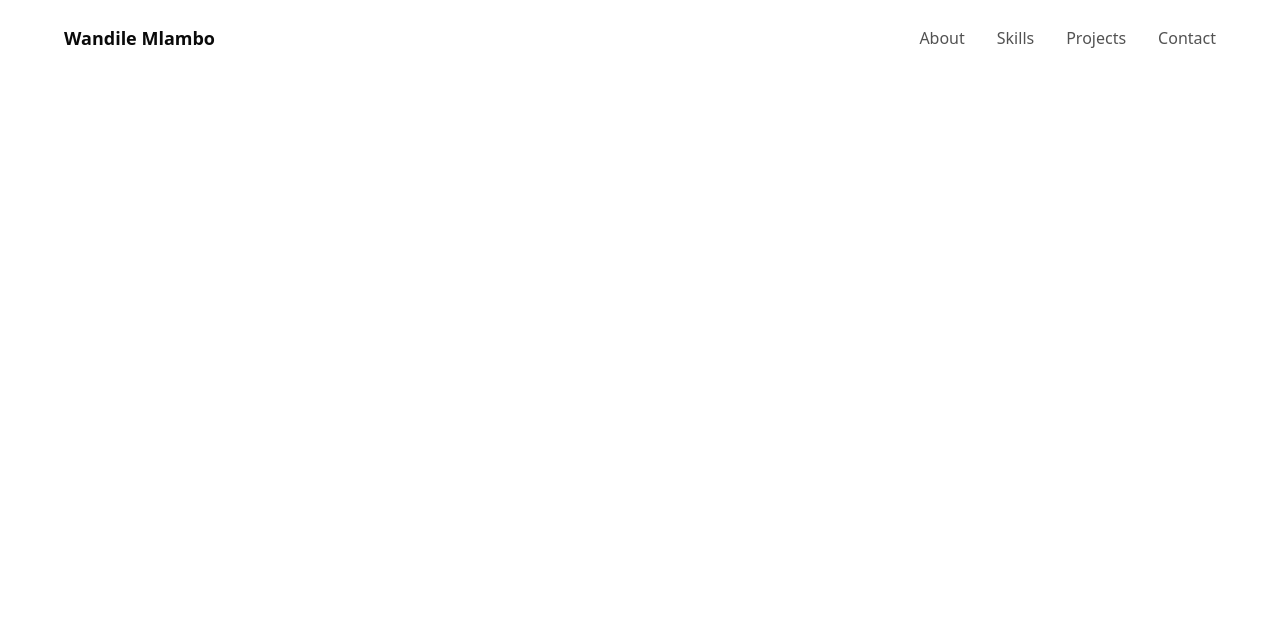
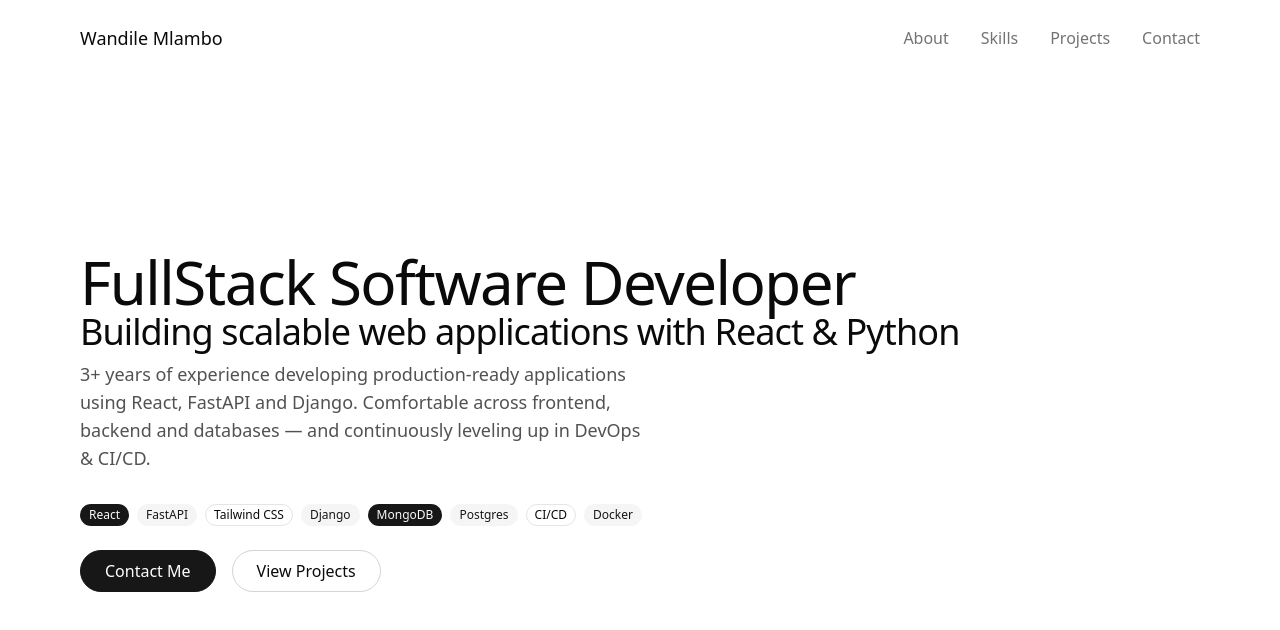
Before and after one commit to mlambow/fullstack_portfolio, a Next.js app: page / in a window 1280 px wide. Shown: the top 630 px of the page. Built offline with nearby package versions, Linux system fonts and the light colour scheme.

Commit message:
Implement hero section

```diff
--- a/app/globals.css
+++ b/app/globals.css
@@ -123,3 +123,11 @@
     @apply bg-background text-foreground;
   }
 }
+
+html {
+  scroll-behavior: smooth;
+}
+
+section {
+  scroll-margin-top: 6rem;
+}
--- a/app/layout.tsx
+++ b/app/layout.tsx
@@ -1,10 +1,11 @@
 import type { Metadata } from "next";
 import { Geist, Geist_Mono } from "next/font/google";
 import "./globals.css";
+import { Header } from "@/components/Header";
 
 const geistSans = Geist({
-    variable: "--font-geist-sans",
-    subsets: ["latin"],
+  variable: "--font-geist-sans",
+  subsets: ["latin"],
 });
 
 const geistMono = Geist_Mono({
@@ -27,7 +28,10 @@ export default function RootLayout({
       <body
         className={`${geistSans.variable} ${geistMono.variable} antialiased`}
       >
-        {children}
+        <Header />
+        <main className="max-w-6xl mx-auto">
+          {children}
+        </main>
       </body>
     </html>
   );
--- a/app/page.tsx
+++ b/app/page.tsx
@@ -1,9 +1,9 @@
-import {Header} from "@/components/Header";
+import { Hero } from "@/components/Hero";
 
 export default function Home() {
   return (
-    <main className='mx-auto'>
-      <Header />
+    <main className=''>
+      <Hero />
     </main>
   );
 }
--- a/components/Header.tsx
+++ b/components/Header.tsx
@@ -1,28 +1,36 @@
 'use client'
 
-import { cn } from "@/lib/utils";
-import Link from "next/link";
-import { usePathname } from "next/navigation";
+import { cn } from "@/lib/utils"
+import Link from "next/link"
+import { useActiveSection } from "@/lib/hooks/useActiveSession"
 
 const links = [
-    { label: 'About', href: '/#about'},
-    { label: 'Skills', href: '/#skills'},
-    { label: 'Projects', href: '/#projects'},
-    { label: 'Contact', href: '/#contact'}
+  { label: "About", href: "#about", id: "about" },
+  { label: "Skills", href: "#skills", id: "skills" },
+  { label: "Projects", href: "#projects", id: "projects" },
+  { label: "Contact", href: "#contact", id: "contact" },
 ]
 
 export const Header = () => {
-    const pathname = usePathname()
+  const activeSection = useActiveSection()
+
   return (
-        <header className='w-full py-6 mb-10 z-10 fixed'>
-            <div className='max-w-6xl mx-auto flex items-center justify-between'>
-                <Link href='/' className='text-lg font-semibold'>Wandile Mlambo</Link>
-                <nav className='hidden md:flex space-x-8 text-base text-neutral-600'>
-                    {links.map(({label, href}) => (
+    <header className="sticky top-0 z-50 w-full bg-white/80 backdrop-blur">
+      <div className="max-w-6xl mx-auto flex items-center justify-between py-6 px-4">
+        <Link href="/" className="text-lg font-thin">
+          Wandile Mlambo
+        </Link>
+
+        <nav className="hidden md:flex space-x-8 text-base">
+          {links.map(({ label, href, id }) => (
             <Link
-                            key={label}
+              key={id}
               href={href}
-                            className={cn(pathname === href && `font-semibold`)}
+              className={cn(
+                "text-neutral-500 transition-colors font-thin",
+                activeSection === id &&
+                  "text-neutral-900 font-semibold"
+              )}
             >
               {label}
             </Link>
--- /dev/null
+++ b/components/Hero.tsx
@@ -0,0 +1,48 @@
+import Link from "next/link"
+import { Badge } from "./ui/badge"
+
+export const Hero = () => {
+  return (
+    <section id="home" className="pt-32">
+        <div className="max-w-6xl mx-auto px-4 grid grid-cols-1 gap-16 items-center overflow-auto md:mt-12">
+
+            <div>
+                <h2 className="text-3xl md:text-5xl lg:text-6xl font-light tracking-tight">
+                    FullStack Software Developer<br/>
+                </h2>
+                <h3 className="text-xl md:text-3xl lg:text-4xl font-light tracking-tight mb-2">
+                    Building scalable web applications with React & Python
+                </h3>
+
+                <p className="text-sm md:text-lg text-neutral-600 max-w-xl mb-8 font-thin">
+                    3+ years of experience developing production-ready applications using React, FastAPI and Django. Comfortable across frontend, backend and databases — and continuously leveling up in DevOps & CI/CD.
+                </p>
+
+                {/* <-----BADGES-------> */}
+                <div className="flex w-full flex-wrap justify-start gap-2 mb-6">
+                    <Badge className="font-light">React</Badge>
+                    <Badge variant="secondary" className="font-thin">FastAPI</Badge>
+                    <Badge variant="outline" className="font-thin">Tailwind CSS</Badge>
+                    <Badge variant="secondary" className="font-thin">Django</Badge>
+                    <Badge className="font-thin">MongoDB</Badge>
+                    <Badge variant="secondary" className="font-thin">Postgres</Badge>
+                    <Badge variant="outline" className="font-thin">CI/CD</Badge>
+                    <Badge variant="secondary" className="font-thin">Docker</Badge>
+                </div>
+
+                {/* <-----BUTTONS-------> */}
+                <div className="flex space-x-4">
+                    <Link href="#contact"
+                        className="px-6 py-2 font-light text-white bg-neutral-900 border border-neutral-900 rounded-4xl hover:bg-white hover:text-neutral-900 transition text-xs md:text-sm lg:text-base">
+                        Contact Me
+                    </Link>
+                    <Link href="#projects"
+                        className="px-6 py-2 font-light border border-neutral-300 rounded-4xl hover:border-neutral-400 hover:bg-neutral-300 transition text-xs md:text-md lg:text-base">
+                        View Projects
+                    </Link>
+                </div>
+            </div>
+        </div>
+    </section>
+  )
+}
--- /dev/null
+++ b/lib/hooks/useActiveSession.ts
@@ -0,0 +1,34 @@
+'use client'
+
+import { useEffect, useState } from "react"
+
+const sectionIds = ["about", "skills", "projects", "contact"]
+
+export function useActiveSection() {
+  const [activeSection, setActiveSection] = useState<string | null>(null)
+
+  useEffect(() => {
+    const observer = new IntersectionObserver(
+      (entries) => {
+        entries.forEach((entry) => {
+          if (entry.isIntersecting) {
+            setActiveSection(entry.target.id)
+          }
+        })
+      },
+      {
+        rootMargin: "-40% 0px -40% 0px",
+        threshold: 0,
+      }
+    )
+
+    sectionIds.forEach((id) => {
+      const section = document.getElementById(id)
+      if (section) observer.observe(section)
+    })
+
+    return () => observer.disconnect()
+  }, [])
+
+  return activeSection
+}
```
Lines whose indentation alone changed are shown as unchanged.
